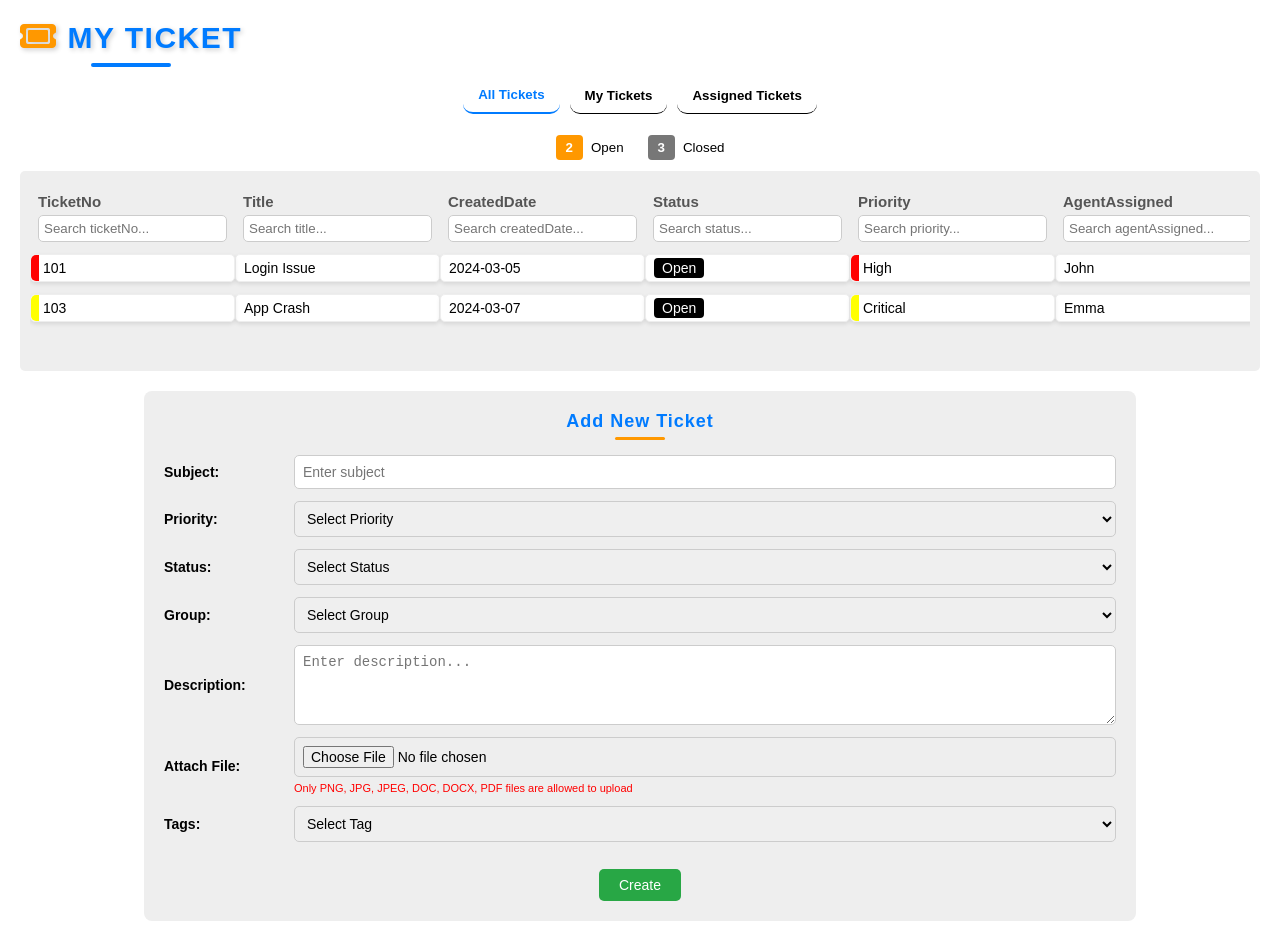
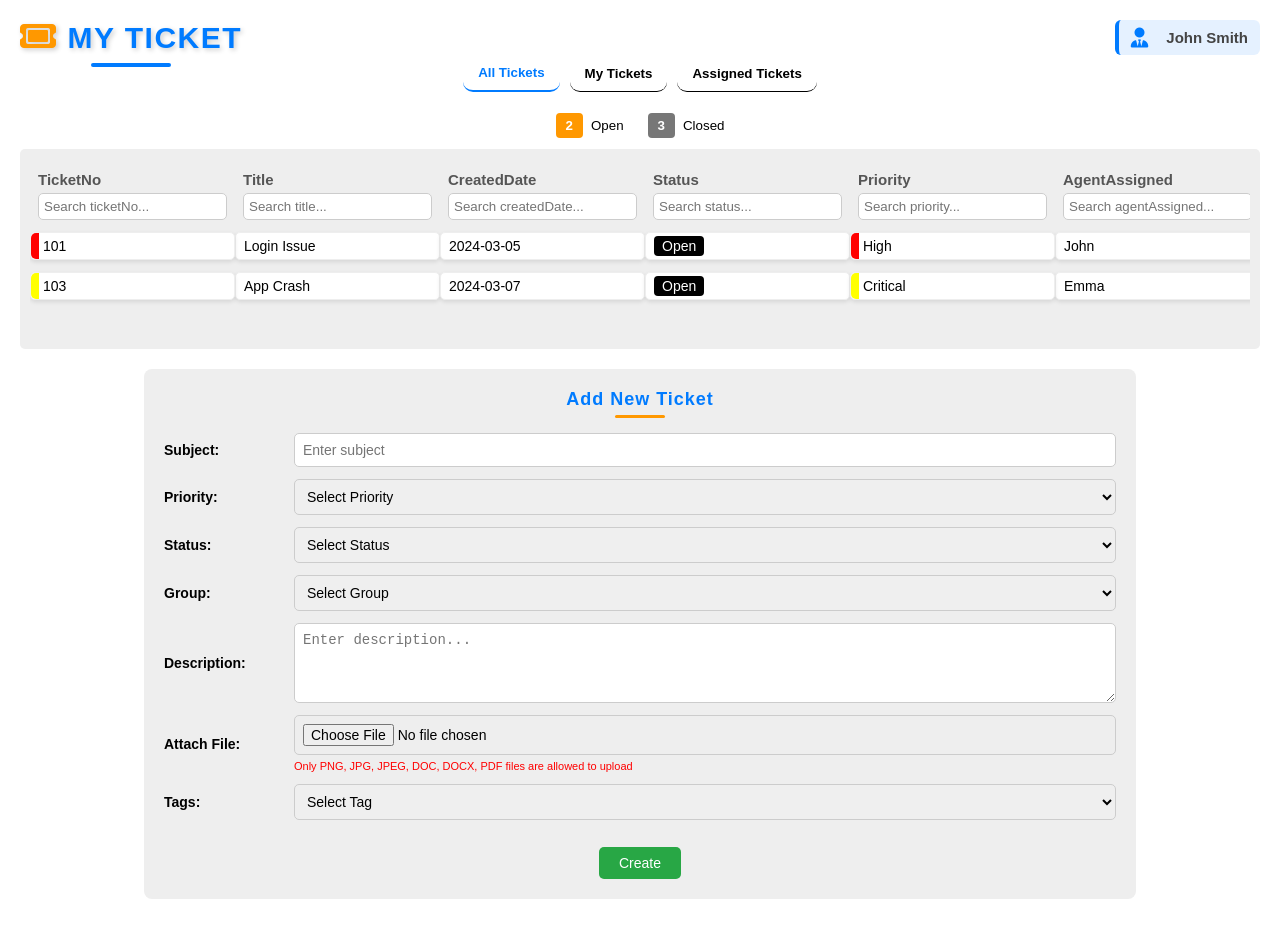
Before and after one commit to Praduman228/Ticket_Raising_System, a React (Create React App) app: page / in a window 1280 px wide. After the commit the page ends 919 px from the top, so only its background shows below. Built offline with nearby package versions, Linux system fonts and the light colour scheme; no server answers.

Commit message:
profile icon with name has been added

```diff
--- a/src/App.css
+++ b/src/App.css
@@ -10,9 +10,10 @@ body {
   padding: 20px;
 }
 .ticket-title {
-  /* text-align: center; */
-  /* padding: 15px 0; */
+  height: 35px;
   position: relative;
+  display: flex;
+  justify-content: space-between;
 }
 .ticket-title h1 {
   font-size: 30px;
@@ -39,6 +40,30 @@ body {
   font-size: 32px;
   color: #ff9800;
 }
+.ticket-profile {
+  font-size: 15px;
+  font-weight: 600;
+  color: #444;
+  display: flex;
+  align-items: center;
+  gap: 8px;
+  padding: 6px 12px;
+  background: rgba(0, 123, 255, 0.1);
+  border-radius: 6px;
+  border-left: 4px solid #007bff;
+  transition: all 0.3s ease-in-out;
+}
+
+.ticket-profile:hover {
+  background: rgba(0, 123, 255, 0.15);
+}
+
+.ticket-profile i {
+  font-size: 20px;
+  color: #007bff;
+  transition: transform 0.3s ease-in-out;
+}
+
 /* Category Buttons */
 .category-btns {
   display: flex;
@@ -230,12 +255,13 @@ td[class*="color-"]::before {
     justify-content: start;
   }
   .ticket-title {
+    height: 55px;
     padding: 10px 0;
     text-align: center;
   }
 
   .ticket-title h1 {
-    font-size: 28px;
+    font-size: 22px;
     letter-spacing: 1px;
     padding-bottom: 8px;
   }
@@ -247,6 +273,9 @@ td[class*="color-"]::before {
 
   .ticket-title i {
     font-size: 26px;
+  }
+  .category-btns {
+    margin-top: 20px;
   }
 }
 
--- a/src/App.js
+++ b/src/App.js
@@ -231,6 +231,9 @@ function App() {
             {" "}
             <i className="fa-solid fa-ticket"></i>My Ticket
           </h1>
+          <h2 className="ticket-profile">
+            <i class="fa-solid fa-user-tie"></i> John Smith
+          </h2>
         </div>
         {/* Category Buttons */}
         <div className="category-btns">
```
